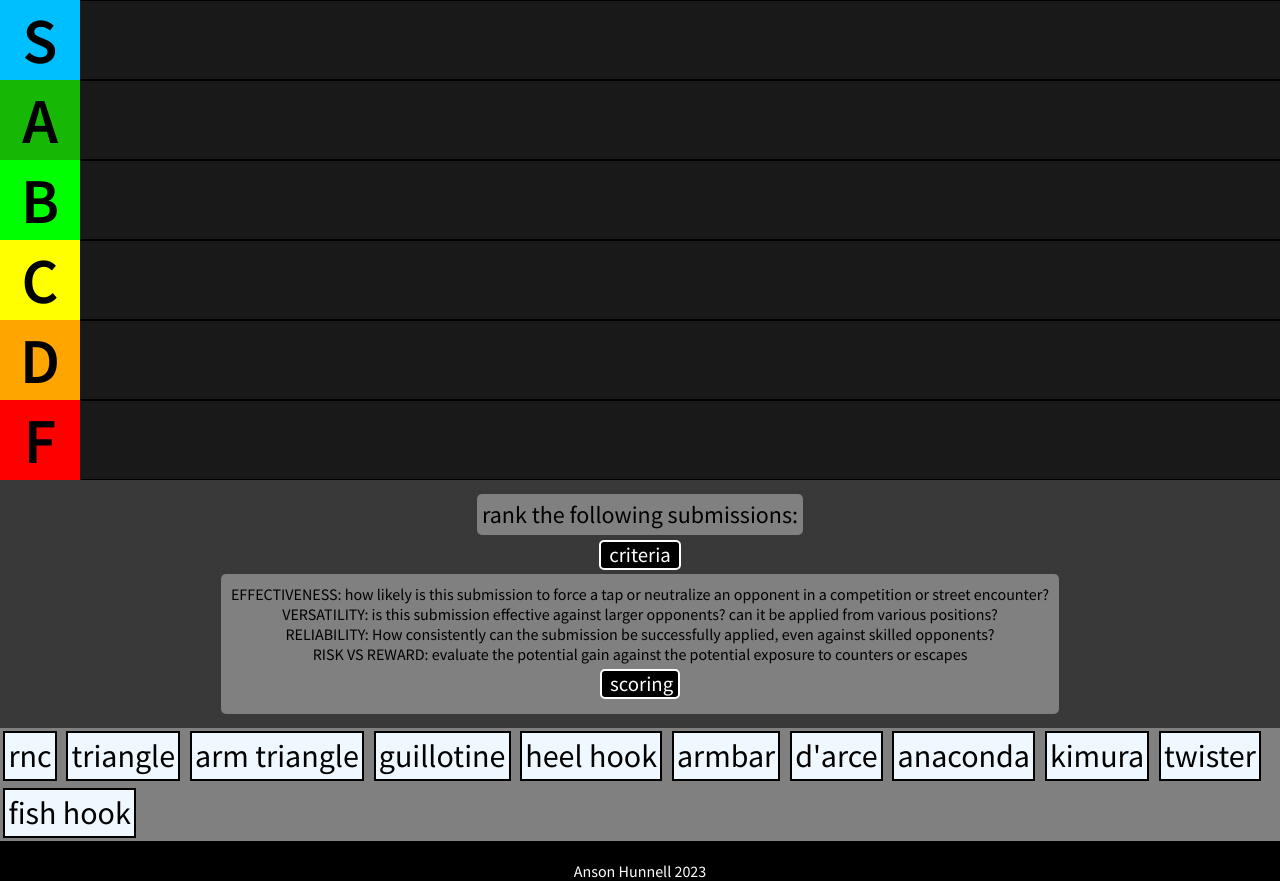
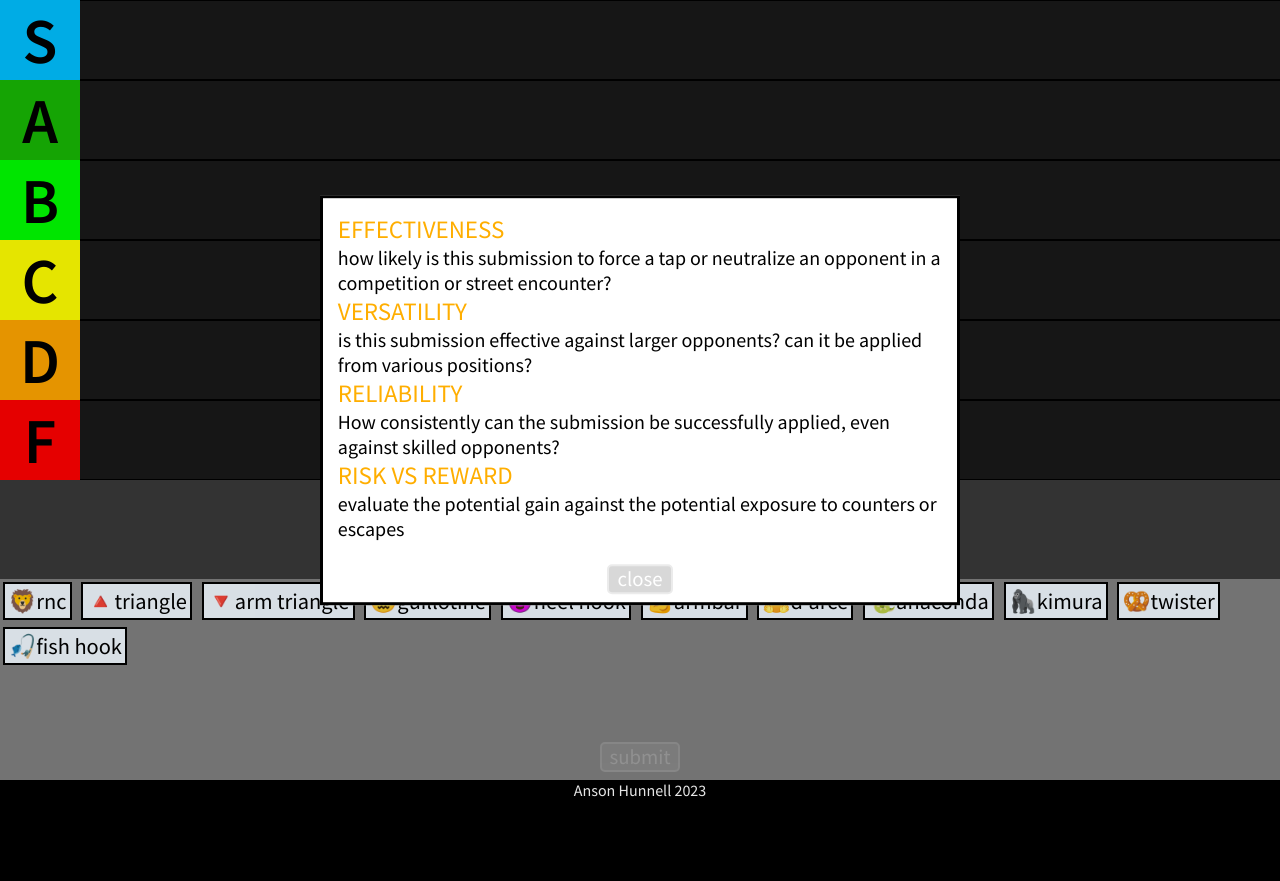
Before and after one commit to Anson-100/tier-list-sub, a plain HTML site: page index.html in a window 1280 px wide. Both pictures are taken after a click on the button "criteria". After the commit the page ends 800 px from the top, so only its background shows below. Drawn offline with Linux system fonts and the light colour scheme; a web font is replaced by a local one.

Commit message:
modify css layout and add modals

```diff
--- a/index.html
+++ b/index.html
@@ -44,43 +44,47 @@
         </div>
         <div class="button-stuff">
           <button class="criteria-button">criteria</button>
+          <button class="scoring-button">scoring</button>
         </div>
-        <div class="list-stuff">
+      </div>
+      <!-- dialog boxes -->
+      <dialog class="criteria-modal">
         <ul class="criteria-list">
           <li>
-              EFFECTIVENESS: how likely is this submission to force a tap or
-              neutralize an opponent in a competition or street encounter?
+            <p class="criteria-words">EFFECTIVENESS</p>
+            how likely is this submission to force a tap or neutralize an
+            opponent in a competition or street encounter?
           </li>
           <li>
-              VERSATILITY: is this submission effective against larger
-              opponents? can it be applied from various positions?
+            <p class="criteria-words">VERSATILITY</p>
+            is this submission effective against larger opponents? can it be
+            applied from various positions?
           </li>
           <li>
-              RELIABILITY: How consistently can the submission be successfully
-              applied, even against skilled opponents?
+            <p class="criteria-words">RELIABILITY</p>
+            How consistently can the submission be successfully applied, even
+            against skilled opponents?
           </li>
           <li>
-              RISK VS REWARD: evaluate the potential gain against the potential
-              exposure to counters or escapes
+            <p class="criteria-words">RISK VS REWARD</p>
+            evaluate the potential gain against the potential exposure to
+            counters or escapes
           </li>
-            <div class="scoring-section">
-              <button class="scoring-button">scoring</button>
-              <ul class="scoring-system">
-                <li class="note">
-                  EACH SUBMISSION CAN EARN A MAXIMUM OF 2 POINTS:
-                </li>
+        </ul>
+        <button class="close-criteria">close</button>
+      </dialog>
+      <dialog class="scoring-modal">
+        <ul class="scoring-list">
+          <li class="note">EACH SUBMISSION CAN EARN A MAXIMUM OF 2 POINTS:</li>
           <li>1 point for placing it in the correct tier</li>
           <li>
-                  1 point for placing it in the correct order within that
-                  tier(BEST--->WORST)
+            1 point for placing it in the correct order within that tier(BEST
           </li>
         </ul>
-            </div>
-          </ul>
-        </div>
-      </div>
+        <button class="close-scoring">close</button>
+      </dialog>
 
-      <div class="container draggables">
+      <div class="container draggables" id="bank">
         <p
           class="draggable S"
           draggable="true"
@@ -90,7 +94,7 @@
           data-score="0"
           data-activity="0"
         >
-          rnc
+          🦁rnc
         </p>
         <p
           class="draggable A dropped"
@@ -101,7 +105,7 @@
           data-score="0"
           data-activity="0"
         >
-          triangle
+          🔺triangle
         </p>
         <p
           class="draggable B dropped"
@@ -112,7 +116,7 @@
           data-score="0"
           data-activity="0"
         >
-          arm triangle
+          🔻arm triangle
         </p>
         <p
           class="draggable A dropped"
@@ -123,7 +127,7 @@
           data-score="0"
           data-activity="0"
         >
-          guillotine
+          😖guillotine
         </p>
         <p
           class="draggable S dropped"
@@ -134,7 +138,7 @@
           data-score="0"
           data-activity="0"
         >
-          heel hook
+          😈heel hook
         </p>
         <p
           class="draggable B dropped"
@@ -145,7 +149,7 @@
           data-score="0"
           data-activity="0"
         >
-          armbar
+          💪armbar
         </p>
         <p
           class="draggable C dropped"
@@ -156,7 +160,7 @@
           data-score="0"
           data-activity="0"
         >
-          d'arce
+          🤗d'arce
         </p>
         <p
           class="draggable C dropped"
@@ -167,7 +171,7 @@
           data-score="0"
           data-activity="0"
         >
-          anaconda
+          🐍anaconda
         </p>
         <p
           class="draggable B dropped"
@@ -178,7 +182,7 @@
           data-score="0"
           data-activity="0"
         >
-          kimura
+          🦍kimura
         </p>
         <p
           class="draggable D dropped"
@@ -189,7 +193,7 @@
           data-score="0"
           data-activity="0"
         >
-          twister
+          🥨twister
         </p>
         <p
           class="draggable F dropped"
@@ -200,14 +204,13 @@
           data-score="0"
           data-activity="0"
         >
-          fish hook
+          🎣fish hook
         </p>
       </div>
+      <div class="submit-area">
+        <button class="submit-button">submit</button>
       </div>
-    <!-- <div class="submit-button">
-      <button id="submitBtn">Submit</button>
-    </div> -->
-    <div class="score">Score:</div>
+    </div>
 
     <footer id="footer">Anson Hunnell 2023</footer>
   </body>
--- a/script.js
+++ b/script.js
@@ -1,10 +1,15 @@
 const draggables = document.querySelectorAll(".draggable")
+const draggableArea = document.getElementById("bank")
 const containers = document.querySelectorAll(".container")
+const criteriaModal = document.querySelector(".criteria-modal")
+const scoringModal = document.querySelector(".scoring-modal")
+const scoreDisplay = document.querySelector(".score")
+
 const criteriaButton = document.querySelector(".criteria-button")
 const scoringButton = document.querySelector(".scoring-button")
-const criteriaList = document.querySelector(".criteria-list")
-const scoringSystem = document.querySelector(".scoring-system")
-const scoreDisplay = document.querySelector(".score")
+const submitButton = document.querySelector(".submit-button")
+const closeCriteriaModal = document.querySelector(".close-criteria")
+const closeScoringModal = document.querySelector(".close-scoring")
 
 const pointsPossible = draggables.length * 2
 
@@ -17,44 +22,41 @@ function calculateTotalScore() {
     const itemScore = parseInt(draggableItem.dataset.score)
     score += itemScore
   })
-  return score
+
+  if (score === pointsPossible) {
+    console.log("perfect")
+  }
+  return `${score}/${pointsPossible}`
 }
-
-let activityValue = 1
-
-// function updateActivityValue() {
-//   const draggableItems = Array.from(document.querySelectorAll(".draggable"))
-//   draggableItems.forEach(draggableItem => {
-//     if (draggableItem.classList.contains("dragging")) {
-//       draggableItem.dataset.activity = activityValue.toString()
-//       activityValue++
-//     }
-//   })
-// }
-
-// function highestActivityValue() {
-//   const draggables = Array.from(document.querySelectorAll(".draggable"))
-//   let maxActivityValue = 0
-
-//   draggables.forEach(draggable => {
-//     const activityValue = parseInt(draggable.dataset.activity)
-
-//     if (activityValue > maxActivityValue) {
-//       maxActivityValue = activityValue
-//     }
-//   })
-//   console.log("Highest activity value:", maxActivityValue)
-// }
 
 //button logic
 criteriaButton.addEventListener("click", e => {
-  criteriaList.classList.toggle("show")
+  criteriaModal.showModal()
 })
 
 scoringButton.addEventListener("click", e => {
-  scoringSystem.classList.toggle("show")
+  scoringModal.showModal()
 })
 
+closeCriteriaModal.addEventListener("click", e => {
+  criteriaModal.close()
+})
+
+closeScoringModal.addEventListener("click", e => {
+  scoringModal.close()
+})
+
+function submitButtonGraphics() {
+  const draggableItems = draggableArea.querySelectorAll(".draggable")
+
+  if (draggableItems.length === 0) {
+    submitButton.classList.add("animate")
+  } else {
+    submitButton.classList.remove("animate")
+  }
+
+  console.log(draggableItems.length)
+}
 //drag and drop logic
 draggables.forEach(draggable => {
   draggable.addEventListener("dragstart", e => {
@@ -68,6 +70,19 @@ draggables.forEach(draggable => {
   })
 })
 
+function submitButtonGraphics() {
+  const draggableItems = draggableArea.querySelectorAll(".draggable")
+
+  if (draggableItems.length === 0) {
+    submitButton.classList.add("animate")
+  } else {
+    submitButton.classList.remove("animate")
+  }
+
+  console.log(draggableItems.length)
+}
+
+// sortinglogic
 containers.forEach(container => {
   container.addEventListener("dragover", e => {
     e.preventDefault()
@@ -79,8 +94,6 @@ containers.forEach(container => {
       container.insertBefore(draggable, afterElement)
     }
   })
-
-  // sortinglogic
 
   container.addEventListener("drop", e => {
     e.preventDefault()
@@ -162,6 +175,9 @@ containers.forEach(container => {
         }
       })
     })
+    submitButtonGraphics()
+    // call attempt count
+    // updateActivityValue()
 
     //call scoring function
     const runningTotal = calculateTotalScore()
@@ -188,3 +204,30 @@ function sortDraggableElements(container, x) {
     { offset: Number.NEGATIVE_INFINITY }
   ).element
 }
+
+// let activityValue = 0
+
+// function updateActivityValue() {
+//   const draggableItems = Array.from(document.querySelectorAll(".draggable"))
+//   draggableItems.forEach(draggableItem => {
+//     if (draggableItem.classList.contains("dragging")) {
+//       draggableItem.dataset.activity = activityValue.toString()
+//       activityValue++
+//     }
+//   })
+//   console.log(activityValue)
+// }
+
+// function highestActivityValue() {
+//   const draggables = Array.from(document.querySelectorAll(".draggable"))
+//   let maxActivityValue = 0
+
+//   draggables.forEach(draggable => {
+//     const activityValue = parseInt(draggable.dataset.activity)
+
+//     if (activityValue > maxActivityValue) {
+//       maxActivityValue = activityValue
+//     }
+//   })
+//   console.log("Highest activity value:", maxActivityValue)
+// }
--- a/style.css
+++ b/style.css
@@ -1,4 +1,5 @@
 @import url("https://fonts.googleapis.com/css2?family=Source+Sans+Pro:wght@400;600&display=swap");
+@import url("https://fonts.googleapis.com/css2?family=Luxurious+Script&display=swap");
 
 * {
   /*accounts for border or padding values when you specify an element's width and height*/
@@ -6,6 +7,10 @@
   margin: 0;
   padding: 0;
   font-family: "Source Sans Pro", sans-serif;
+}
+
+button:hover {
+  cursor: pointer;
 }
 
 body {
@@ -78,7 +83,7 @@ h1 {
 
 /* draggable container/items styling */
 .draggable {
-  font-size: 2rem;
+  font-size: 1.4rem;
   margin: 0.2rem;
   padding: 0.2rem;
   background-color: aliceblue;
@@ -98,7 +103,12 @@ h1 {
   transform: scale(1.1);
 }
 
-/* criteria button and list styling */
+/* div styling */
+.top {
+  padding: 9px;
+  background-color: rgb(57, 57, 57);
+}
+
 .description {
   text-align: center;
   font-size: 1.5rem;
@@ -111,68 +121,121 @@ h1 {
   border-radius: 5px;
   padding: 5px;
 }
-
-.scoring-section {
-  display: flex;
-  flex-direction: column;
-  align-items: center;
+.submit-area {
+  text-align: center;
+  background-color: gray;
 }
 
-.top {
-  padding: 9px;
-  background-color: rgb(57, 57, 57);
+/*list styling */
+
+.scoring-modal,
+.criteria-modal {
+  position: fixed;
+  top: 50%;
+  left: 50%;
+  transform: translate(-50%, -50%);
+  text-align: center;
 }
+
 .button-stuff {
   text-align: center;
 }
 
-.list-stuff {
-  text-align: center;
+.criteria-list,
+.scoring-list {
+  list-style: none;
+  background-color: rgb(255, 255, 255);
+  margin: 0.3rem;
+  border-radius: 5px;
+  color: rgb(0, 0, 0);
+  padding: 10px;
+  font-size: 20px;
 }
 
+.criteria-list {
+  text-align: left;
+}
+
+.criteria-words {
+  color: rgb(255, 174, 0);
+  font-size: 25px;
+}
+
+.note {
+  color: rgb(71, 162, 67);
+}
+
+/* button styling */
 .criteria-button,
 .scoring-button {
-  border: 2px solid rgb(255, 255, 255);
+  border: 2px solid rgb(82, 82, 82);
   border-radius: 5px;
   font-size: 1.3rem;
   padding: 0 0.5rem 0 0.5rem;
+  background-color: rgb(97, 97, 97);
+  color: rgb(182, 182, 182);
+  transition: all 0.2s ease;
+}
+
+.criteria-button:hover,
+.scoring-button:hover {
+  border: 2px solid rgb(255, 255, 255);
   background-color: black;
   color: white;
 }
 
-.scoring-button {
-  width: 5rem;
-  margin: 0.3rem;
+.close-criteria,
+.close-scoring {
+  border-radius: 5px;
+  font-size: 1.3rem;
+  padding: 0 0.5rem 0 0.5rem;
+  margin: 0.5rem;
+  background-color: rgb(216, 216, 216);
+  color: rgb(255, 255, 255);
+  border: 2px solid rgb(235, 235, 235);
+  transition: all 0.2s ease;
 }
 
-.criteria-button:hover,
-.scoring-button:hover {
-  background-color: rgb(62, 58, 80);
-  cursor: pointer;
+.close-criteria:hover,
+.close-scoring:hover {
+  background-color: rgb(94, 94, 94);
+  color: rgb(255, 255, 255);
+  border: 2px solid rgb(222, 222, 222);
 }
 
-.criteria-list,
-.scoring-system {
-  display: none;
-  list-style: none;
-  background-color: gray;
-  margin: 0.3rem;
+.submit-button {
+  margin: 0.5rem;
+  border: 2px solid rgb(150, 150, 150);
   border-radius: 5px;
-  color: rgb(0, 0, 0);
-  padding: 10px;
+  font-size: 1.3rem;
+  padding: 0 0.5rem 0 0.5rem;
+  background-color: rgb(138, 138, 138);
+  color: rgb(161, 161, 161);
+  transition: all 0.2s ease;
 }
 
-.scoring-system {
-  background-color: rgb(220, 220, 220);
+.submit-button:hover {
+  border: 2px solid rgb(255, 255, 255);
+  background-color: black;
+  color: white;
 }
 
-.criteria-list.show,
-.scoring-system.show {
-  display: inline-block;
+.submit-button.animate {
+  margin: 0.5rem;
+  border: 2px solid rgb(255, 255, 255);
+  border-radius: 5px;
+  font-size: 1.4rem;
+  padding: 0 0.5rem 0 0.5rem;
+  background-color: rgba(0, 255, 255, 0.53);
+  color: rgb(255, 255, 255);
 }
 
-.note {
-  color: rgb(71, 162, 67);
+.submit-button.animate:hover {
+  margin: 0.5rem;
+  border: 2px solid rgb(255, 255, 255);
+  border-radius: 5px;
+  background-color: rgb(0, 255, 255);
+  color: rgb(255, 255, 255);
 }
 
 /* footer styling */
```
Lines whose indentation alone changed are shown as unchanged.
